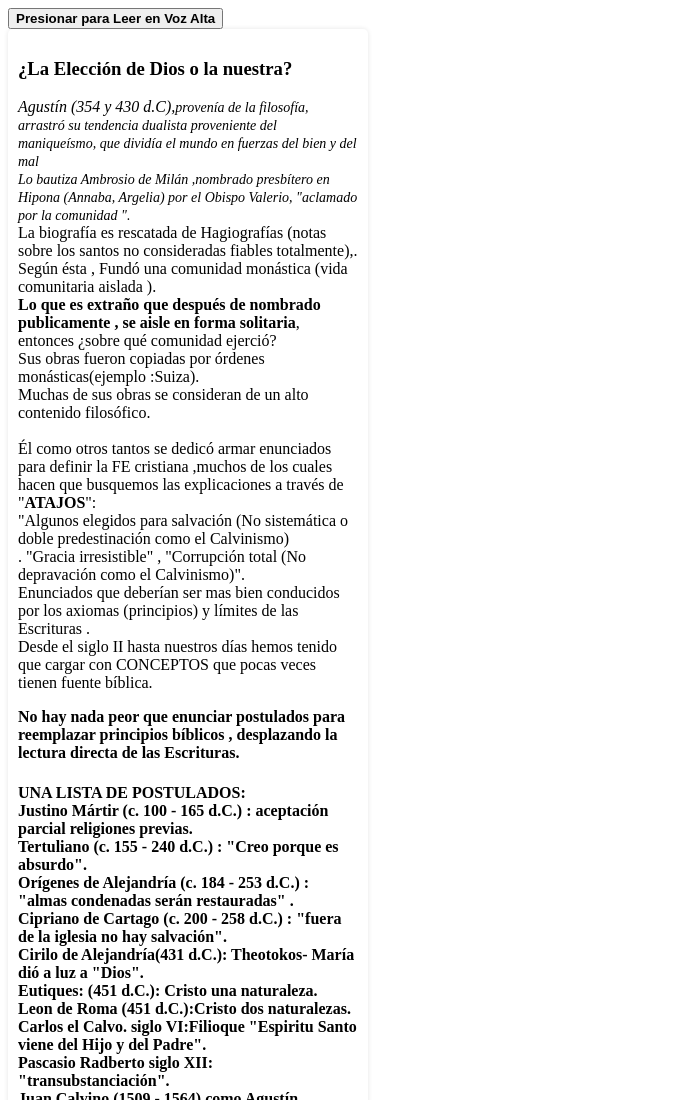
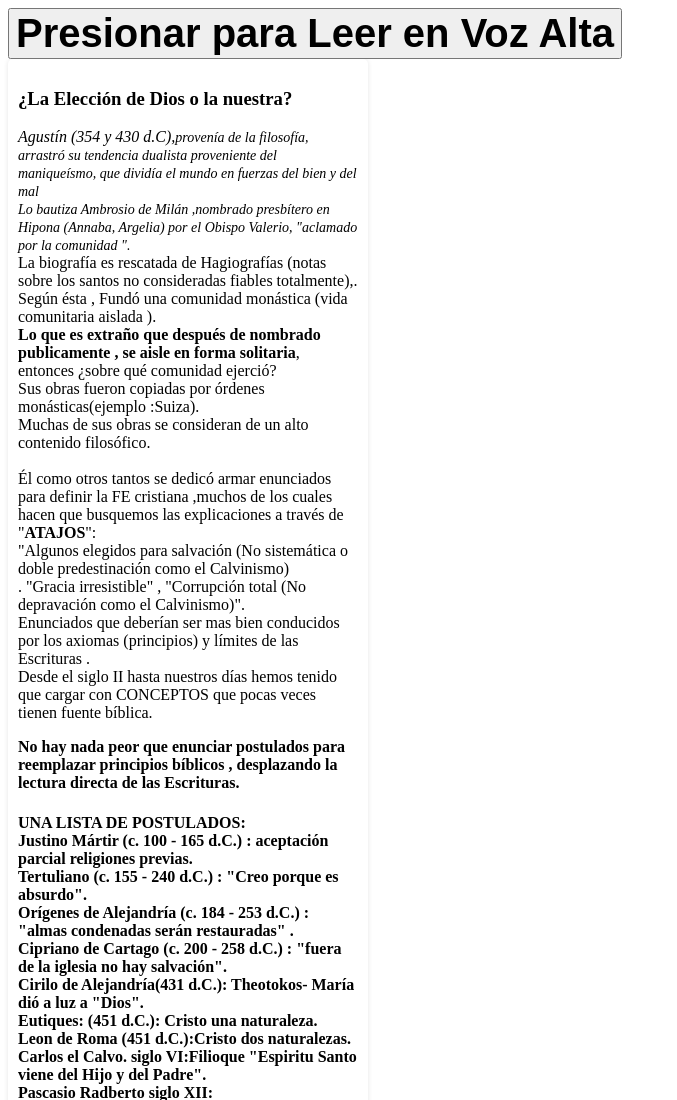
Before and after one commit to LaBibliaTeca/Eleccion, a plain HTML site: page index.html in a window 1280 px wide. Shown: the top 1100 px of the page, without its empty margins (0-677 px from the left). Drawn offline with Linux system fonts and the light colour scheme.

Commit message:
Update index.html

```diff
--- a/index.html
+++ b/index.html
@@ -36,7 +36,7 @@
 	</style>
 </head>
 <body>
-		<button onclick="leerEnVozAlta()"><b>Presionar para Leer en Voz Alta</b></button>
+		<button onclick="leerEnVozAlta()"><span style="font-size:40px;"><b>Presionar para Leer en Voz Alta</b></span></button>
 <div class="contenido">
 
 
```
